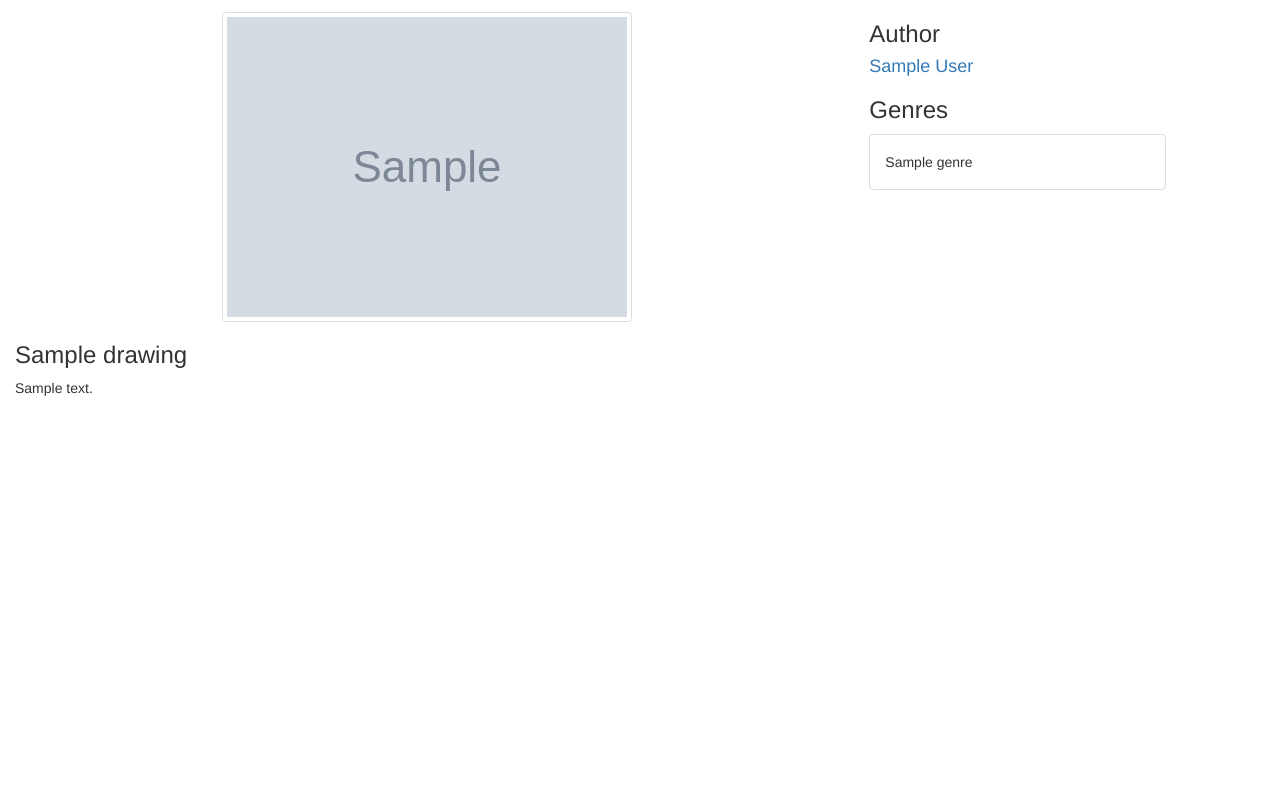
After one commit to yeahframeoff/tsppgallery, a Django app: template gallery/templates/image-view.html in a window 1280 px wide. The commit adds this page. Run offline with Django 3.2, Linux system fonts and the light colour scheme; the template is opened without the code that fills it: most values are stand-ins (such as "Sample title", 1, 10 or a date in 2020); grey boxes marked "Sample" are stand-in pictures; some libraries are stand-ins or nearby versions.

Commit message:
image-view view+url+template; organizer template enhance

```diff
--- a/gallery/templates/artist.html
+++ b/gallery/templates/artist.html
@@ -1,4 +1,4 @@
-{% extends 'base.html' %}
+{% extends 'base-cf.html' %}
 
 {% block style %}
     .col-lg-4 > .affix.panel{
@@ -17,7 +17,6 @@
 
 {% block title %} User {{ artist.full_name }} {% endblock %}
 {% block content %}
-    <div class="container-fluid">
     <div class="row">
         <div class="col-lg-8">
             <div class="list-group">
@@ -25,7 +24,7 @@
                     <div class="list-group-item">
                         <div class="media">
                             <div class="media-left">
-                                <a href="#">
+                                <a href="{{ drawing.get_absolute_url }}">
                                     <img class="media-object" data-src="holder.js/64x64" alt="64x64"
                                          src="{{ drawing.image.url }}"
                                          data-holder-rendered="true" style="width: 64px; height: 64px;">
@@ -66,5 +65,4 @@
             </div>
         </div>
     </div>
-    </div>
 {% endblock %}
--- /dev/null
+++ b/gallery/templates/base-cf.html
@@ -0,0 +1,2 @@
+{% extends 'base.html' %}
+{% block container %} container-fluid {% endblock %}
--- a/gallery/templates/base.html
+++ b/gallery/templates/base.html
@@ -22,7 +22,7 @@
     <![endif]-->
 </head>
 <body>
-<div class="container">
+<div class="{% block container %} container {% endblock %}">
     {% block content %}
     {% endblock%}
 </div>
--- /dev/null
+++ b/gallery/templates/image-view.html
@@ -0,0 +1,43 @@
+{% extends 'base-cf.html' %}
+
+{% block title %} {% endblock %}
+{% block style %}
+    .col-lg-4 > .affix.panel{
+        width: 100%;
+        height: 100%;
+    }
+{% endblock %}
+
+{% block content %}
+    <div class="row">
+        <div class="col-lg-8">
+            <img style="margin-top: 12px" class="img-thumbnail img-responsive center-block" src="{{ drawing.image.url }}">
+            <h3>{{ drawing.name }}</h3>
+            <p>
+                {{ drawing.description }}
+            </p>
+        </div>
+        <div class="col-lg-4">
+            <div class="affix pull-right panel">
+                <div class="row">
+                    <div class="col-xs-6 col-md-3">
+                        <h3>Author</h3>
+                        <h4>
+                            <a href="{{ drawing.artist.get_absolute_url }}">
+                                {{ drawing.artist.full_name }}
+                            </a>
+                        </h4>
+                        <h3>Genres</h3>
+                        <ul class="list-group">
+                            {% for genre in drawing.genres.all %}
+                            <li class="list-group-item" style="height: 56px; line-height: 34px;">
+                                {{ genre.name }}
+                            </li>
+                            {% endfor %}
+                        </ul>
+                    </div>
+                </div>
+            </div>
+        </div>
+    </div>
+{% endblock %}
--- a/gallery/templates/organizer.html
+++ b/gallery/templates/organizer.html
@@ -1,4 +1,4 @@
-{% extends 'base.html' %}
+{% extends 'base-cf.html' %}
 
 {% block style %}
     .col-lg-4 > .affix.panel{
@@ -9,7 +9,6 @@
 
 {% block title %} Organizer {{ artist.full_name }} {% endblock %}
 {% block content %}
-    <div class="container-fluid">
     <div class="row">
         <div class="col-lg-8">
             <ul class="list-group">
@@ -45,5 +44,4 @@
             </div>
         </div>
     </div>
-    </div>
 {% endblock %}
--- a/gallery/urls.py
+++ b/gallery/urls.py
@@ -9,5 +9,6 @@ urlpatterns = (
     url(r'^logout/?$', authviews.logout, {'next_page': 'mainpage', 'current_app': 'gallery'}, name='logout'),
     url(r'^register/?$', views.register, name='register'),
     url(r'^artist/(?P<pk>\d+)/?$', views.ArtistDetailView.as_view(), name='artist-detail'),
-    url(r'^organizer/(?P<pk>\d+)/?$', views.OrganizerDetailView.as_view(), name='organizer-detail')
+    url(r'^organizer/(?P<pk>\d+)/?$', views.OrganizerDetailView.as_view(), name='organizer-detail'),
+    url(r'^drawings/(?P<pk>\d+)/?$', views.DrawingDetailView.as_view(), name='drawing-view'),
 )
```
Also changed, not shown: gallery/models.py (+7 -0 lines), gallery/views.py (+7 -1 lines). Lines whose indentation alone changed are shown as unchanged.
